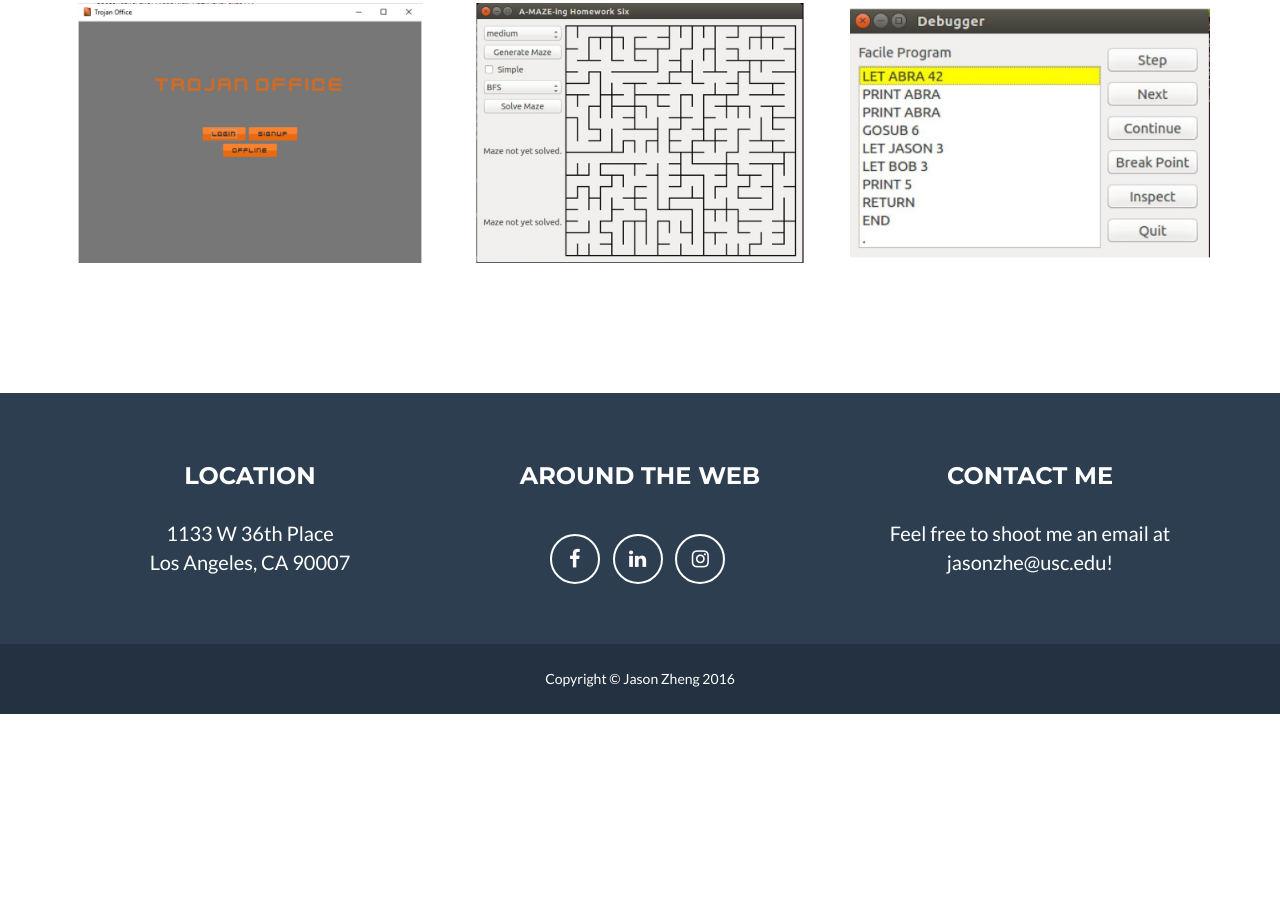
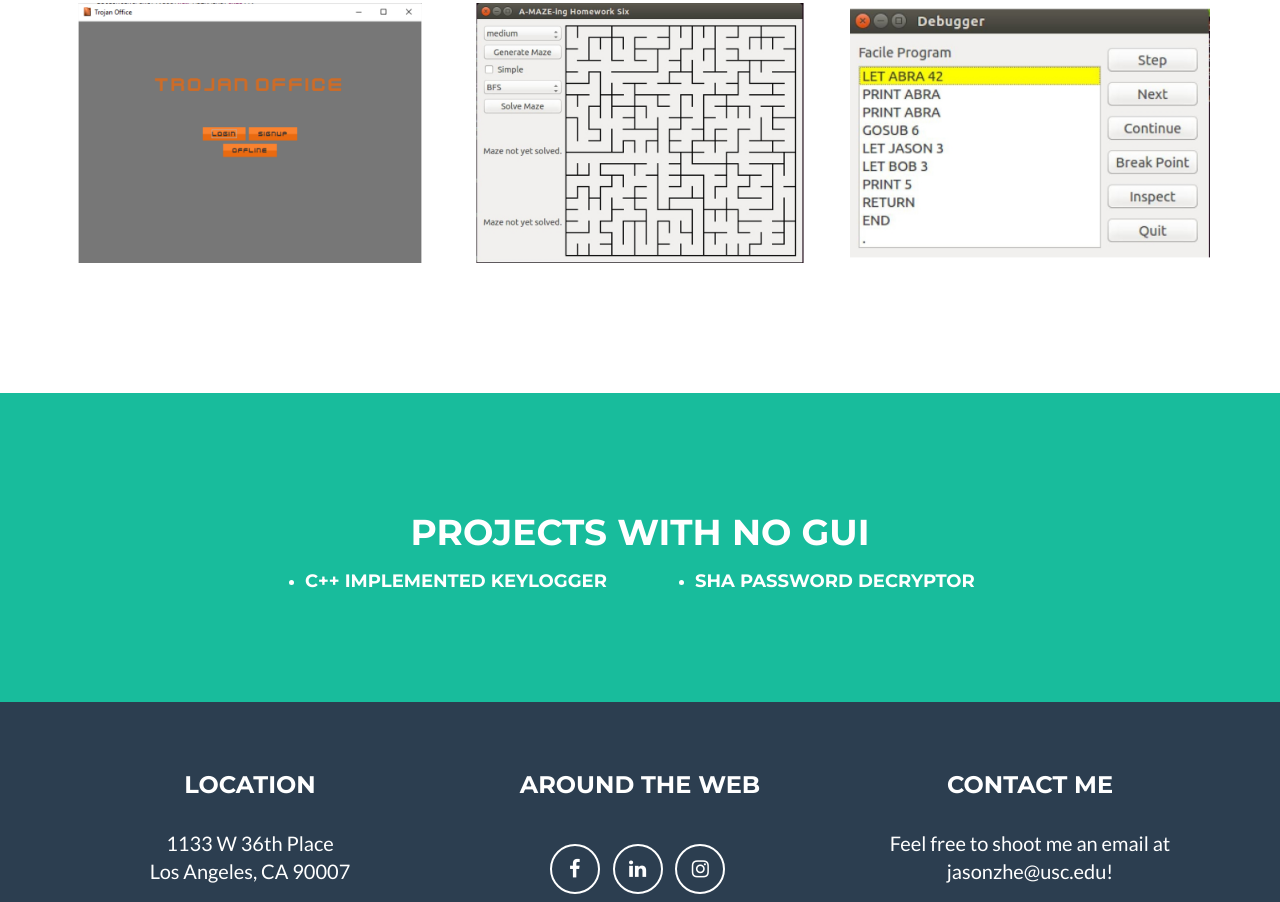
Before and after one commit to xlaefz/website, a website: page Website/Jason Portfolio/profile.html in a window 1280 px wide. Shown: the part 1705-2607 px from the top of the page. Before the commit the page ends 2419 px from the top, so only its background shows below. Drawn offline with nearby package versions, Linux system fonts and the light colour scheme.

Commit message:
added unlisted projects sec

```diff
--- a/Website/Jason Portfolio/profile.html
+++ b/Website/Jason Portfolio/profile.html
@@ -118,7 +118,7 @@
                     <p>  <center> ໒( • ͜ʖ • )७ </center></p>
                 </div>
                 <div>
-                    <p>Currently, I have no specializations; however, I am always thinkering with my next interest. These interests have pushed me to dabble in Android applications, websites with HTML/CSS, and experimenting with JavaScript/jQuery. </p>
+                    <p>I am always thinkering with my next interest. These interests have pushed me to dabble in Android applications, websites with HTML/CSS, and experimenting with JavaScript/jQuery. </p>
                 </div></center>
             </div>
         </div>
@@ -196,6 +196,38 @@
                     </a>
                 </div>
             </div>
+        </div>
+    </section>
+
+
+  <section class="success" id="about">
+        <div class="container">
+            <div class="row">
+                <div class="col-lg-12 text-center">
+                	<h1> Projects With No GUI </h1>
+                </div>
+            </div>
+            <div class = "row">
+            	<div class="col-lg-4 col-lg-offset-2">
+            		<p>
+            		<ul>
+            			<li>
+            				<h4>C++ implemented KeyLogger</h4>
+            			</li>
+            		</ul>
+            		</p>
+            	</div>
+            	<div class="col-lg-4">
+            		<p>
+            		<ul>
+            			<li>
+            				<h4>SHA Password Decryptor</h4>
+            			</li>
+            		</ul>
+            		</p>
+            	</div>
+            </div>
+
         </div>
     </section>
 
```
